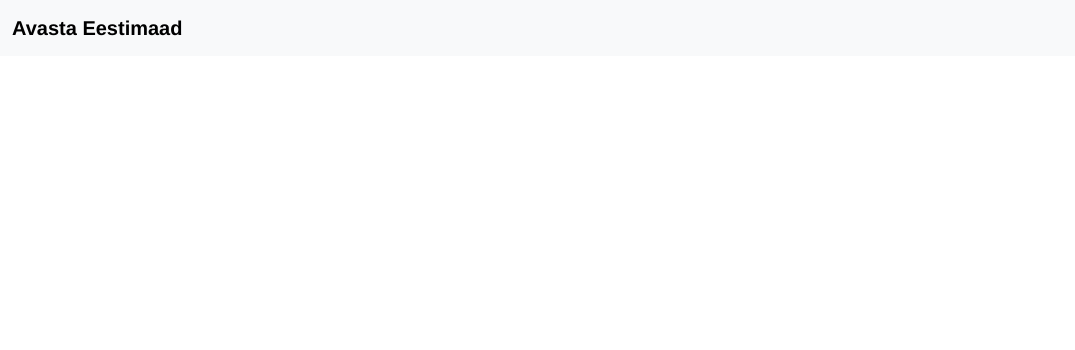
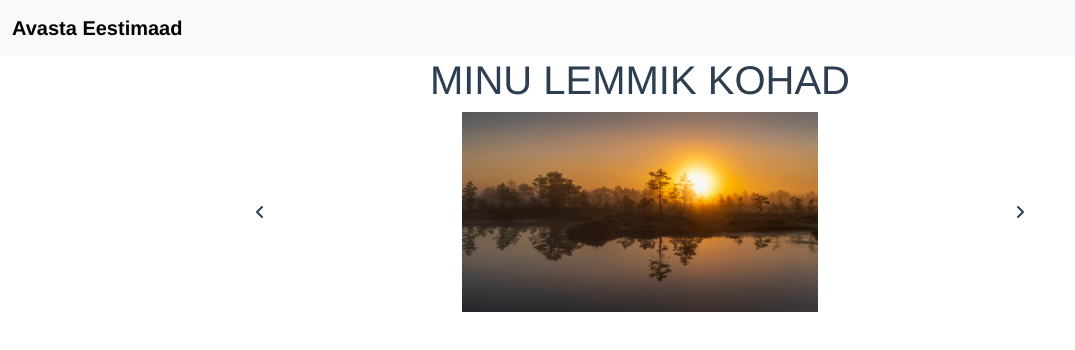
Before and after one commit to brita-puusemp/avastaeesti, a Vue app: page /#/favorites in a window 1280 px wide. Before the commit this address had no page. Shown: the top 350 px of the page, without its empty margins (0-1075 px from the left). Built offline with nearby package versions, Linux system fonts and the light colour scheme.

Commit message:
Niels - views added

```diff
--- a/src/router/index.js
+++ b/src/router/index.js
@@ -9,6 +9,7 @@ import AdminHomeView from "@/views/AdminHomeView.vue";
 import NewGameView from "@/views/NewGameView.vue";
 import GameQuestionsView from "@/views/GameQuestionsView.vue";
 import AllGamesView from "@/views/AllGamesView.vue";
+import FavoritesView from "@/views/FavoritesView.vue";
 
 const routes = [
     {
@@ -61,6 +62,11 @@ const routes = [
         name: 'allGamesRoute',
         component: AllGamesView
     },
+    {
+        path: '/favorites',
+        name: 'favoritesRoute',
+        component: FavoritesView
+    },
 ]
 
 const router = createRouter({
--- /dev/null
+++ b/src/views/FavoritesView.vue
@@ -0,0 +1,46 @@
+<template>
+  <h1>MINU LEMMIK KOHAD</h1>
+  <div class="container text-center">
+    <div class="row">
+      <div class="col d-flex align-items-center justify-content-center">
+        <font-awesome-icon :icon="['fas', 'angle-left']" />
+      </div>
+      <div class="col image-container">
+        <img src="@/assets/images/pexels-raulling-30949011.jpg" alt="My Image" class="centered-image" />
+      </div>
+      <div class="col d-flex align-items-center justify-content-center">
+        <font-awesome-icon :icon="['fas', 'angle-right']" />
+      </div>
+    </div>
+  </div>
+</template>
+
+<script>
+export default {
+  name: 'FavoritesView',
+  data() {
+    return {
+      id: '',
+      user_id: '',
+      location_id: '',
+      status: '',
+      image_data: '',
+    }
+  },
+}
+</script>
+
+<style scoped>
+.image-container {
+  display: flex;
+  justify-content: center;
+  align-items: center;
+  width: 100%; /* Ensure the container takes full width */
+}
+
+.centered-image {
+  width: 100%; /* Set the image width to 70% of the container */
+  height: auto; /* Maintain aspect ratio */
+  max-width: 100%; /* Ensure the image doesn't exceed its container */
+}
+</style>
```
